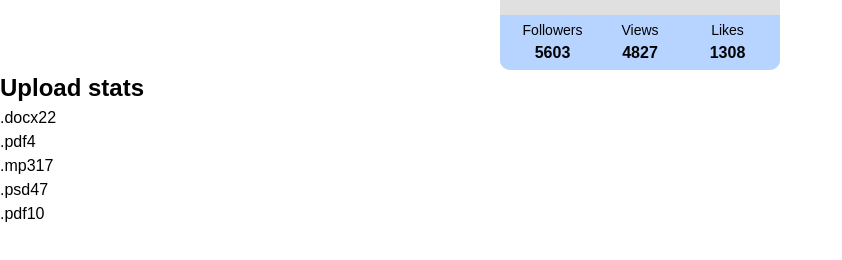
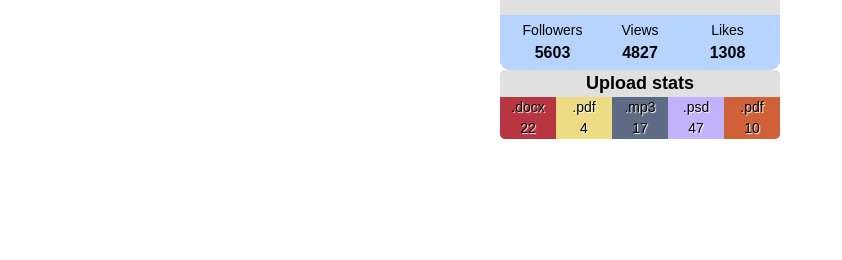
Before and after one commit to MaksymGS/goit-react-hw-01-components, a React (Create React App) app: page / in a window 1280 px wide. Shown: the part 222-482 px from the top of the page, without its empty margins (0-842 px from the left). Built offline with nearby package versions, Linux system fonts and the light colour scheme.

Commit message:
2nd done

```diff
--- a/src/components/Statistics/Statistics.jsx
+++ b/src/components/Statistics/Statistics.jsx
@@ -4,16 +4,30 @@ import css from './Statistics.module.css';
 export const Statistics = ({ title, stats }) => {
   console.log(title);
   return (
-    <section className="statistics">
-      {title && <h2 className="title">{title}</h2>}
-      <ul className="stat-list">
+    <section className={css.statistics}>
+      {title && <h2 className={css.title}>{title}</h2>}
+      <ul className={css.list}>
         {stats.map(item => (
-          <li key={item.id} className="item">
-            <span className="label">{item.label}</span>
-            <span className="percentage">{item.percentage}</span>
+          <li
+            style={{
+              backgroundColor: getRandomColor(),
+            }}
+            key={item.id}
+            className={css.item}
+          >
+            <span className={css.label}>{item.label}</span>
+            <span className={css.percentage}>{item.percentage}</span>
           </li>
         ))}
       </ul>
     </section>
   );
 };
+function getRandomColor() {
+  let letters = '0123456789ABCDEF';
+  let color = '#';
+  for (let i = 0; i < 6; i++) {
+    color += letters[Math.floor(Math.random() * 16)];
+  }
+  return color;
+}
--- a/src/components/Statistics/Statistics.module.css
+++ b/src/components/Statistics/Statistics.module.css
@@ -0,0 +1,34 @@
+.statistics {
+  display: block;
+  width: 280px;
+  margin-right: auto;
+  margin-left: auto;
+  background: #e0e0e0;
+  border-radius: 5px;
+  overflow: hidden;
+}
+.title {
+  text-align: center;
+  font-size: 18px;
+  font-weight: 600;
+}
+.list {
+  display: flex;
+}
+.item {
+  width: 56px;
+}
+.label {
+  font-size: 14px;
+  display: block;
+  text-align: center;
+  font-weight: 500;
+  text-shadow: 1px 1px 1px #ffffff;
+}
+.percentage {
+  font-size: 14px;
+  display: block;
+  text-align: center;
+  font-weight: 500;
+;  text-shadow: 1px 1px 1px #ffffff;
+}
```
